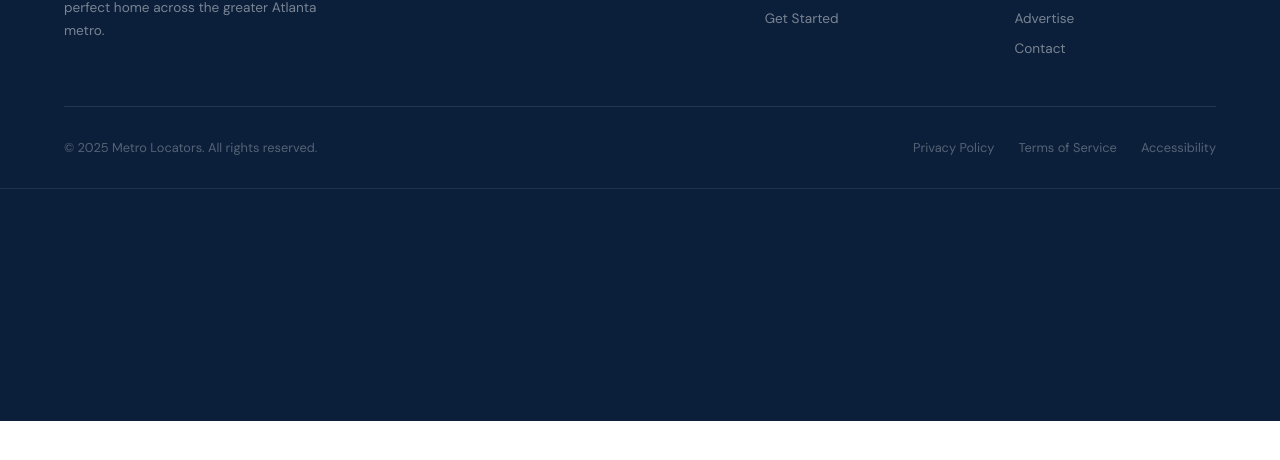
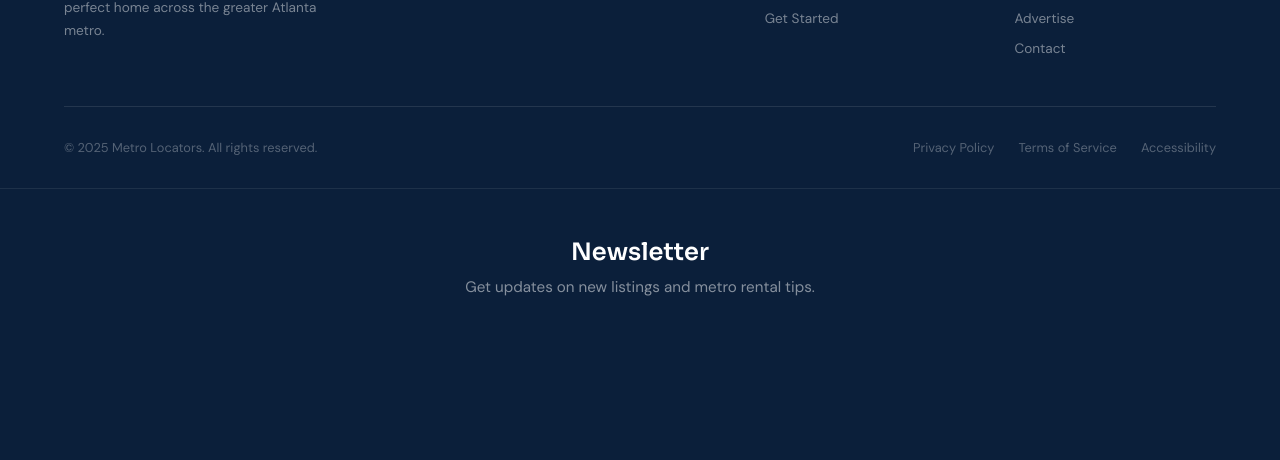
Before and after one commit to NothingHereDontCheck/Locators, a website: page public/index.html in a window 1280 px wide. Shown: the part 4578-5038 px from the top of the page. Before the commit the page ends 4999 px from the top, so only its background shows below. Drawn offline with Linux system fonts and the light colour scheme; no server answers; a script that the page names is missing.

Commit message:
Adsense u pdate

```diff
--- a/public/index.html
+++ b/public/index.html
@@ -352,6 +352,21 @@
       max-width: 640px;
       margin: 0 auto;
     }
+    .newsletter-section h2 {
+      font-family: var(--font-head);
+      font-size: 1.5rem;
+      font-weight: 600;
+      color: var(--white);
+      margin-bottom: 0.5rem;
+      text-align: center;
+    }
+    .newsletter-section .newsletter-lead {
+      font-size: 0.95rem;
+      color: rgba(255,255,255,0.5);
+      text-align: center;
+      margin-bottom: 1.75rem;
+      line-height: 1.6;
+    }
     .newsletter-section .hs-form-frame { min-height: 120px; }
 
     /* ── MOBILE ── */
@@ -556,6 +571,7 @@
   </div>
 </section>
 
+
 <!-- CITIES -->
 <section id="cities">
   <div class="section-label">Service Areas</div>
@@ -640,8 +656,10 @@
   </div>
 </footer>
 
-<section class="newsletter-section fade-in" id="newsletter" aria-label="Newsletter signup">
+<section class="newsletter-section fade-in" id="newsletter" aria-labelledby="newsletter-heading">
   <div class="newsletter-inner">
+    <h2 id="newsletter-heading">Newsletter</h2>
+    <p class="newsletter-lead">Get updates on new listings and metro rental tips.</p>
     <script src="https://js-na2.hsforms.net/forms/embed/245897195.js" defer></script>
     <div class="hs-form-frame" data-region="na2" data-form-id="85f97766-a221-4e66-a6a1-65ba299d3bc1" data-portal-id="245897195"></div>
   </div>
@@ -701,5 +719,7 @@
 
   initFeaturedPendulum();
 </script>
+<script async src="https://pagead2.googlesyndication.com/pagead/js/adsbygoogle.js?client=ca-pub-5290541301761290"
+     crossorigin="anonymous"></script>
 </body>
 </html>
```
